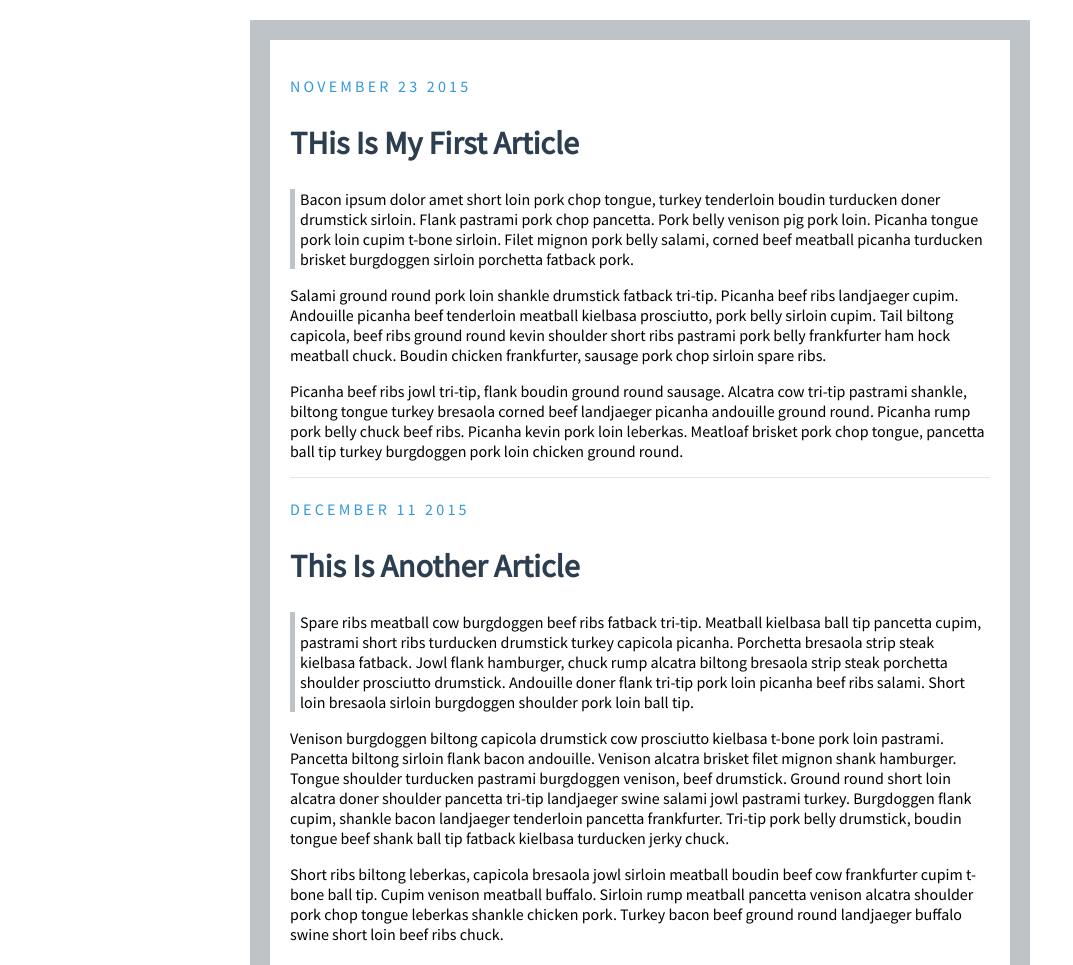
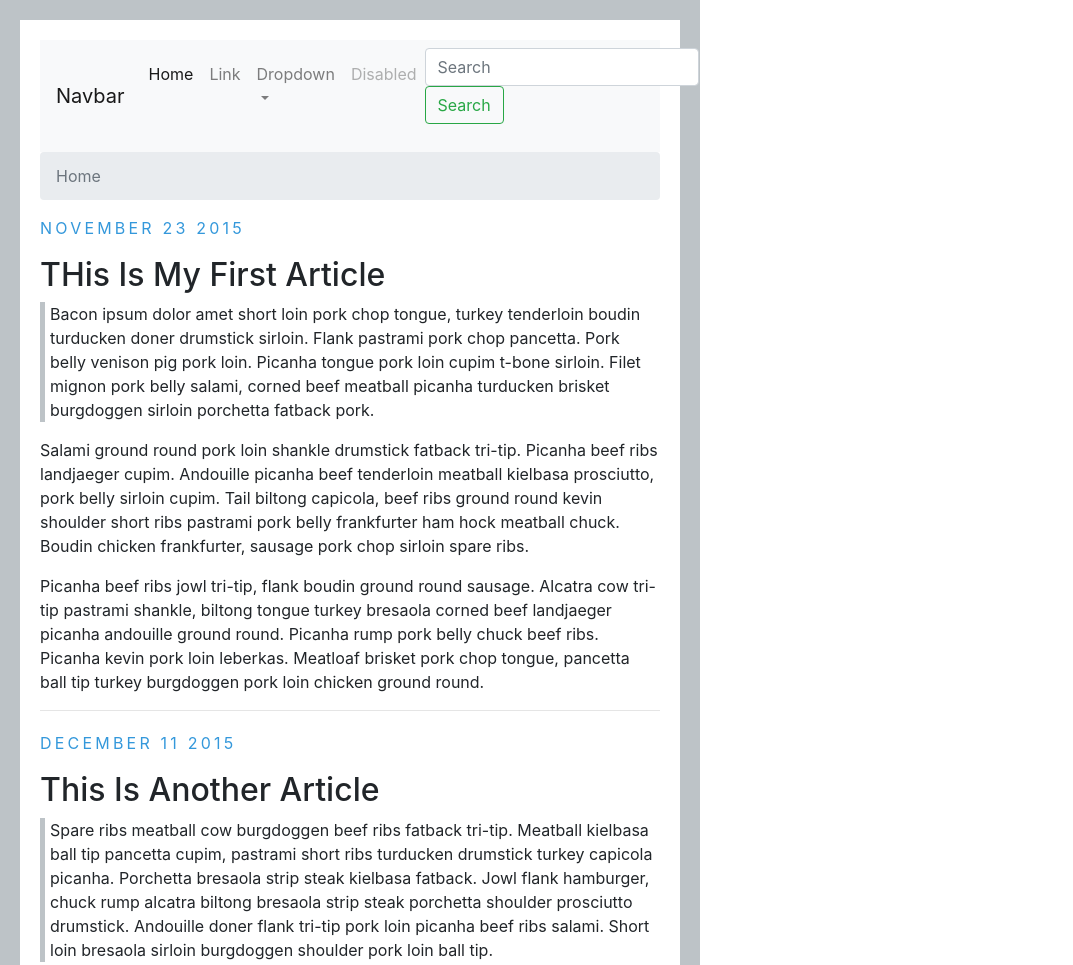
Before and after one commit to aaryanjha/html, a plain HTML site: page blog.html in a window 1280 px wide. Shown: the top 965 px of the page, without its empty margins (0-1073 px from the left). Drawn offline with nearby package versions, Linux system fonts and the light colour scheme.

Commit message:
Update blog.html
added the bootstrap css with navbars in the code

```diff
--- a/blog.html
+++ b/blog.html
@@ -7,8 +7,50 @@
     <link rel="stylesheet" href="blog.css">
     <link href="https://fonts.googleapis.com/css?family=Source+Sans+Pro&display=swap" rel="stylesheet">
     <title>Document</title>
+    <!-- Bootstrap CSS -->
+    <link rel="stylesheet" href="https://maxcdn.bootstrapcdn.com/bootstrap/4.0.0/css/bootstrap.min.css" integrity="sha384-Gn5384xqQ1aoWXA+058RXPxPg6fy4IWvTNh0E263XmFcJlSAwiGgFAW/dAiS6JXm" crossorigin="anonymous">
 </head>
 <body>
+    <nav class="navbar navbar-expand-lg navbar-light bg-light">
+  <a class="navbar-brand" href="#">Navbar</a>
+  <button class="navbar-toggler" type="button" data-toggle="collapse" data-target="#navbarSupportedContent" aria-controls="navbarSupportedContent" aria-expanded="false" aria-label="Toggle navigation">
+    <span class="navbar-toggler-icon"></span>
+  </button>
+
+  <div class="collapse navbar-collapse" id="navbarSupportedContent">
+    <ul class="navbar-nav mr-auto">
+      <li class="nav-item active">
+        <a class="nav-link" href="#">Home <span class="sr-only">(current)</span></a>
+      </li>
+      <li class="nav-item">
+        <a class="nav-link" href="#">Link</a>
+      </li>
+      <li class="nav-item dropdown">
+        <a class="nav-link dropdown-toggle" href="#" id="navbarDropdown" role="button" data-toggle="dropdown" aria-haspopup="true" aria-expanded="false">
+          Dropdown
+        </a>
+        <div class="dropdown-menu" aria-labelledby="navbarDropdown">
+          <a class="dropdown-item" href="#">Action</a>
+          <a class="dropdown-item" href="#">Another action</a>
+          <div class="dropdown-divider"></div>
+          <a class="dropdown-item" href="#">Something else here</a>
+        </div>
+      </li>
+      <li class="nav-item">
+        <a class="nav-link disabled" href="#">Disabled</a>
+      </li>
+    </ul>
+    <form class="form-inline my-2 my-lg-0">
+      <input class="form-control mr-sm-2" type="search" placeholder="Search" aria-label="Search">
+      <button class="btn btn-outline-success my-2 my-sm-0" type="submit">Search</button>
+    </form>
+  </div>
+</nav>
+    <nav aria-label="breadcrumb">
+    <ol class="breadcrumb">
+    <li class="breadcrumb-item active" aria-current="page">Home</li>
+    </ol>
+    </nav>
     <div>
         <p class="one">November 23 2015</p>
         <h2>THis is my first article</h2>
@@ -36,5 +78,10 @@
             Short ribs biltong leberkas, capicola bresaola jowl sirloin meatball boudin beef cow frankfurter cupim t-bone ball tip. Cupim venison meatball buffalo. Sirloin rump meatball pancetta venison alcatra shoulder pork chop tongue leberkas shankle chicken pork. Turkey bacon beef ground round landjaeger buffalo swine short loin beef ribs chuck.
         </p>
     </div>
+    -- Optional JavaScript -->
+    <!-- jQuery first, then Popper.js, then Bootstrap JS -->
+    <script src="https://code.jquery.com/jquery-3.2.1.slim.min.js" integrity="sha384-KJ3o2DKtIkvYIK3UENzmM7KCkRr/rE9/Qpg6aAZGJwFDMVNA/GpGFF93hXpG5KkN" crossorigin="anonymous"></script>
+    <script src="https://cdnjs.cloudflare.com/ajax/libs/popper.js/1.12.9/umd/popper.min.js" integrity="sha384-ApNbgh9B+Y1QKtv3Rn7W3mgPxhU9K/ScQsAP7hUibX39j7fakFPskvXusvfa0b4Q" crossorigin="anonymous"></script>
+    <script src="https://maxcdn.bootstrapcdn.com/bootstrap/4.0.0/js/bootstrap.min.js" integrity="sha384-JZR6Spejh4U02d8jOt6vLEHfe/JQGiRRSQQxSfFWpi1MquVdAyjUar5+76PVCmYl" crossorigin="anonymous"></script>
 </body>
 </html>
```
